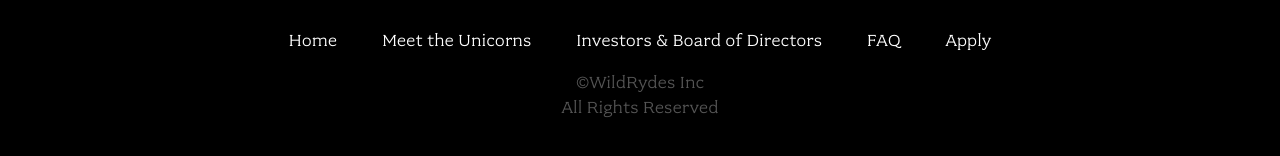
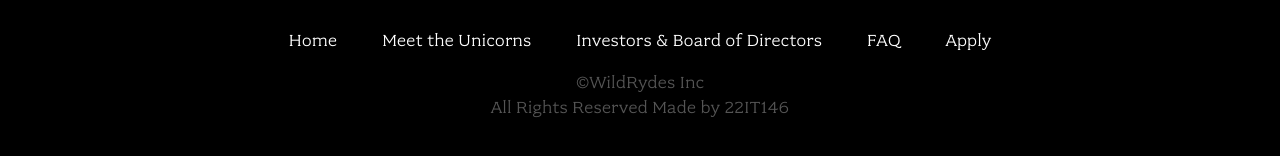
Before and after one commit to Dhruvv025/WildRydes, a plain HTML site: page index.html in a window 1280 px wide. Shown: the part 5130-5286 px from the top of the page. Drawn offline with Linux system fonts and the light colour scheme.

Commit message:
Update index.html
Commiting

```diff
--- a/index.html
+++ b/index.html
@@ -147,8 +147,8 @@
 
     <div class="row column">
       <div class="footer-legal">
-        &copy;WildRydes Inc<br>
-        All Rights Reserved
+        &copy;WildRydes Inc <br>
+        All Rights Reserved  Made by 22IT146
       </div>
     </div>
   </footer>
```
